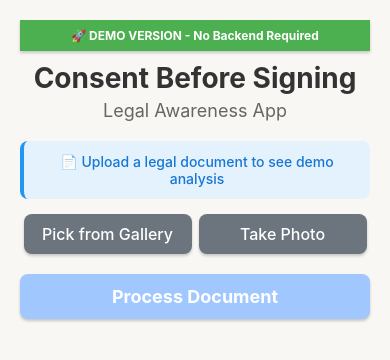
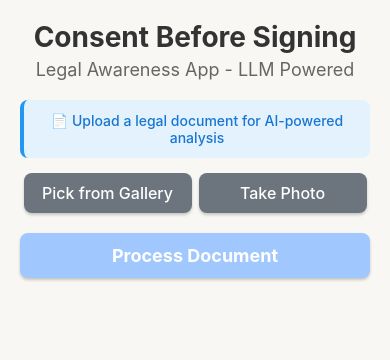
Before and after one commit to Ruditha/legal-document-awareness, a React Native app in the folder frontend/: screen / in a window 390 px wide. Shown: the top 360 px of the page. Built offline with nearby package versions, Linux system fonts and the light colour scheme.

Commit message:
Remove permanent demo banner and restore normal UI
cgen-2d368c8ce40c4991a5a070bb32f0da1e

```diff
--- a/frontend/App.js
+++ b/frontend/App.js
@@ -206,23 +206,18 @@ export default function App() {
 
   return (
     <ScrollView style={styles.container}>
-      {/* Always show demo banner for clarity */}
-      <View style={styles.permanentDemoIndicator}>
-        <Text style={styles.permanentDemoText}>🚀 DEMO VERSION - No Backend Required</Text>
-      </View>
-
       <Text style={styles.title}>Consent Before Signing</Text>
-      <Text style={styles.subtitle}>Legal Awareness App</Text>
+      <Text style={styles.subtitle}>Legal Awareness App - LLM Powered</Text>
 
       {isDemoMode && (
         <View style={styles.demoIndicator}>
-          <Text style={styles.demoText}>✅ Demo Analysis Complete</Text>
+          <Text style={styles.demoText}>⚠️ Demo Mode - Backend Offline</Text>
         </View>
       )}
 
       {!isDemoMode && (
         <View style={styles.infoBox}>
-          <Text style={styles.infoText}>📄 Upload a legal document to see demo analysis</Text>
+          <Text style={styles.infoText}>📄 Upload a legal document for AI-powered analysis</Text>
         </View>
       )}
 
```
